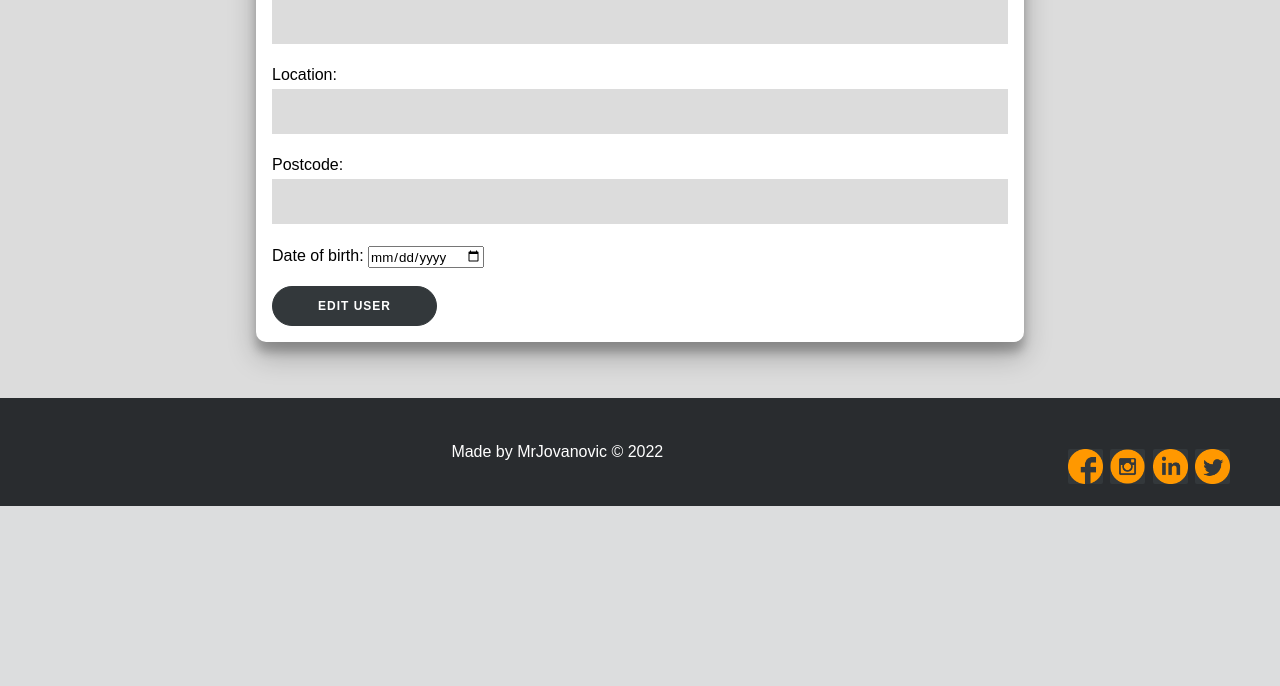
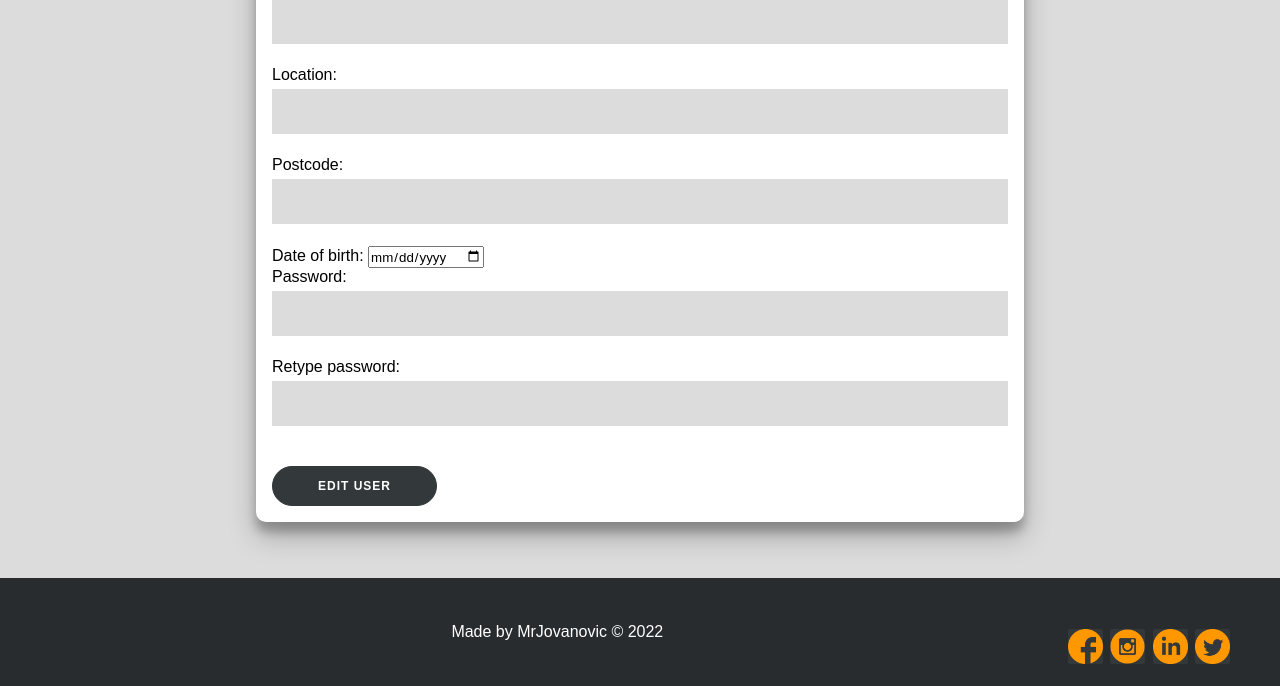
Before and after one commit to MrJovanovic13/web_projekat, a PHP site: page /my-account/view/account-info.php in a window 1280 px wide. Shown: the part 798-1484 px from the top of the page. Before the commit the page ends 1304 px from the top, so only its background shows below. Run offline with PHP 8.4, Linux system fonts and the light colour scheme; the visitor is signed in with stand-in values (Sample User, id 1); some web fonts are replaced.

Commit message:
Revert "password removed from account info"
This reverts commit 7c8b66fec0e2afae72f414a70bceb8f49086a68a.

```diff
--- a/my-account/view/account-info.php
+++ b/my-account/view/account-info.php
@@ -58,6 +58,16 @@
                 <input type="date" name="dob" value="<?= $user->dob; ?>">
                 <span class="error"> <?= $errors['dob'] ?? '' ?></span>
             </p>
+            <p>
+                Password:
+                <input type="password" name="password" value="">
+                <span class="error"> <?= $errors['password'] ?? '' ?></span>
+            </p>
+            <p>
+                Retype password:
+                <input type="password" name="retypePassword" value="">
+                <span class="error"> <?= $errors['retypePassword'] ?? '' ?></span>
+            </p>
             <br>
             <p>
                 <input id="button-helper" type="submit" name="submit" value="Edit user">
```
